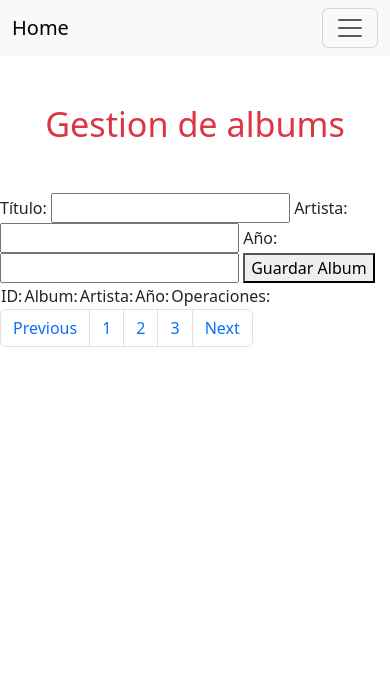
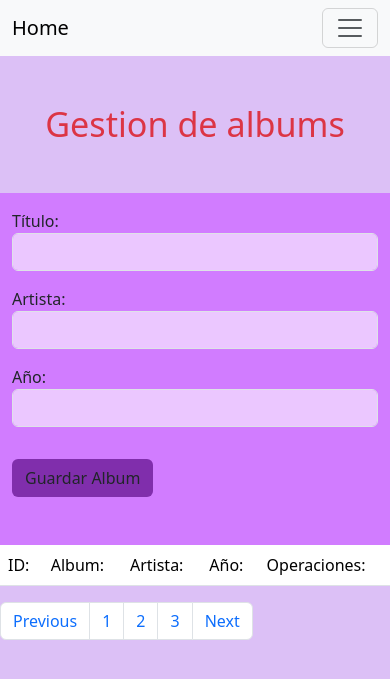
Before and after one commit to AndreaME07/POOS-195, a Flask app: page / in a window 390 px wide. Shown: the top 679 px of the page. Run offline with Flask 3, Linux system fonts and the light colour scheme; data that the repository does not hold is empty; some libraries are stand-ins or nearby versions.

Commit message:
Practica 13 terminada

```diff
--- /dev/null
+++ b/CrudAlbums/static/css/main.css
@@ -0,0 +1,3 @@
+body{
+    background-color: rgb(220, 192, 246);
+}
--- a/CrudAlbums/templates/index.html
+++ b/CrudAlbums/templates/index.html
@@ -8,39 +8,56 @@
             <strong>{{ mensaje }}</strong>
             <button type="button" class="btn-close" data-bs-dismiss="alert" aria-label="Close"></button>
         </div>
+        <script> Swal.fire({
+            title: "Correcto",
+            text: "Album guardado con éxito",
+            icon: "success"
+          });</script>
     {%endfor%}
     {%endif%}
     {%endwith%}
     <h1 class="text-center mt-5 mb-5 display-4 text-danger">Gestion de albums</h1>
     <div class="row">
-        <div class="col-md-5">
+        <div class="col-md-6">
         <!--aqui va el formulario-->
+
+        <div class="container" style="background-color: #d17cff;" >
           <!--hacer un formulario con título, artista, año-->
             <form action="/guardarAlbum" method="post">
-                <label>Título: </label>
-                <input type="Text" name="txtTitulo">
 
+
+                <div class="mb-3 ">
+                <label class="mt-3">Título: </label>
+                <input type="Text" name="txtTitulo" class="form-control" style="background-color: #ebc7ff;">
+                </div>
+
+                <div class="mb-3">
                 <label>Artista: </label>
-                <input type="Text" name="txtArtista">
+                <input type="Text" name="txtArtista" class="form-control" style="background-color: #ebc7ff;">
+                </div>
 
+
+                <div class="mb-3">
                 <label>Año: </label>
-                <input type="number" name="txtAnio">
-
-                <button type="submit">Guardar Album</button>
+                <input type="number" name="txtAnio" class="form-control" style="background-color: #ebc7ff;">
+                </div>
+                <button type="submit" class="btn mt-3 mb-5" style="background-color: #802eac;">Guardar Album</button>
             </form>
         </div><!--cierra la columna md-5-->
-
-        <div class="col-md-7">
+        </div><!--cierra el container-->
+        <div class="container col-md-6" >
+        <div  >
         <!--aqui va la tabla-->
-            <table>
-                <thead>
+            <table class="table table-striped table-hover" >
+                <thead >
                     <!--preparar los contenidos del ecabezado-->
-                    <tr>
+                    <tr >
                         <td>ID:</td>
                         <td>Album:</td>
                         <td>Artista:</td>
                         <td>Año:</td>
                         <td>Operaciones:</td>
+
                     </tr>
                 </thead>
                 <!--procesar los elementos de latabla-->
@@ -53,14 +70,14 @@
                         <td>{{album.2}}</td>
                         <td>{{album.3}}</td>
                         <!--Agregar la parte de eliminar y agregar-->
-                        <td><a href="/editar/{{album.0}}">Editar</a></td>
-                        <td>
-                        <td><a href="/EliminarAlbum" onclick="confirmarEliminacion(event, '{{ album.0 }}')">Borrar</a></td>
+                        <td><a href="/editar/{{album.0}}" type="button" class="btn btn-info">Editar</a>
+                        <a href="/EliminarAlbum" onclick="confirmarEliminacion(event, '{{ album.0 }}')" type="button" class="btn btn-danger">Borrar</a></td>
                         </td>
                     </tr>
                     {%endfor%}
                 </tbody>
             </table>
+        </div><!--cierra el cotainer de la tabla-->
         </div><!--cierra el col-7-->
     </div><!--cierra la row-->
 
--- a/CrudAlbums/templates/plantilla.html
+++ b/CrudAlbums/templates/plantilla.html
@@ -4,6 +4,8 @@
     <meta charset="UTF-8">
     <meta name="viewport" content="width=device-width, initial-scale=1.0">
     <link href="https://cdn.jsdelivr.net/npm/bootstrap@5.3.3/dist/css/bootstrap.min.css" rel="stylesheet" integrity="sha384-QWTKZyjpPEjISv5WaRU9OFeRpok6YctnYmDr5pNlyT2bRjXh0JMhjY6hW+ALEwIH" crossorigin="anonymous">
+    <link rel="stylesheet" href="{{ url_for('static', filename='css/main.css')}}">
+    <script src="https://cdn.jsdelivr.net/npm/sweetalert2@11"></script>
     <title>CRUD FLASK</title>
 
     <script type="text/javascript">
```
Also changed, not shown: CrudAlbums/templates/editar.html (+8 -6 lines).
